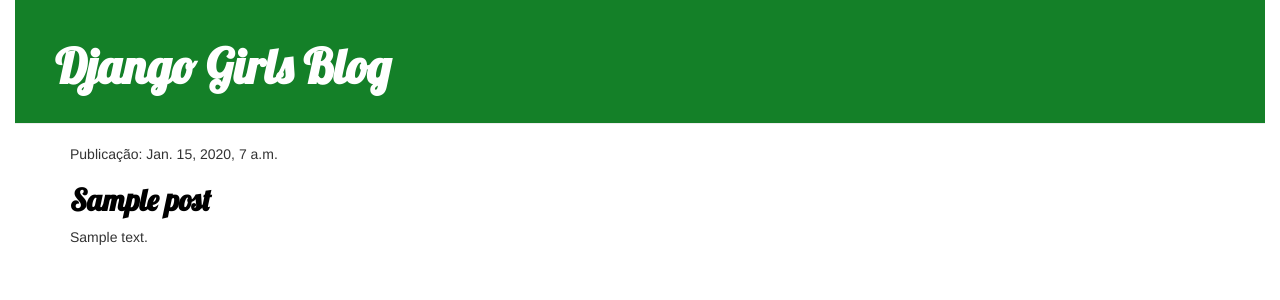
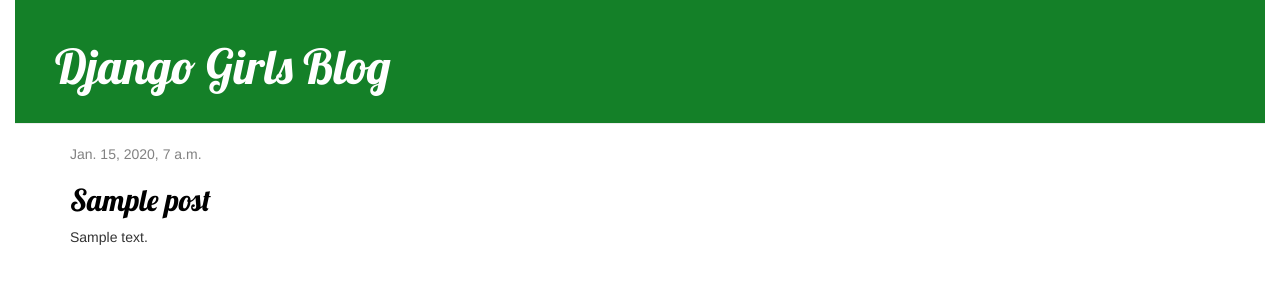
Before and after one commit to pedrolucaspgb/blog_django, a Django app: page / in a window 1280 px wide. Shown: the top 300 px of the page. Run offline with Django 3.2, Linux system fonts and the light colour scheme; tables that the repository leaves empty hold one stand-in row (values such as "Sample post"); some libraries are stand-ins or nearby versions.

Commit message:
added view and template for detailed blog post as well as CSS for the site

```diff
--- a/blog/templates/blog/base.html
+++ b/blog/templates/blog/base.html
@@ -1,12 +1,11 @@
 {% load static %}
 <html>
     <head>
-        <title>Django Girls Blog</title>
+        <title>Django Girls blog</title>
         <link rel="stylesheet" href="//maxcdn.bootstrapcdn.com/bootstrap/3.2.0/css/bootstrap.min.css">
         <link rel="stylesheet" href="//maxcdn.bootstrapcdn.com/bootstrap/3.2.0/css/bootstrap-theme.min.css">
+        <link href='//fonts.googleapis.com/css?family=Lobster&subset=latin,latin-ext' rel='stylesheet' type='text/css'>
         <link rel="stylesheet" href="{% static 'css/blog.css' %}">
-        <link href="//fonts.googleapis.com/css?family=Lobster&subset=latin,latin-ext" rel="stylesheet" type="text/css">
-
     </head>
     <body>
         <div class="page-header">
@@ -21,4 +20,5 @@
             </div>
         </div>
     </body>
+
 </html>
--- a/blog/templates/blog/post_list.html
+++ b/blog/templates/blog/post_list.html
@@ -1,31 +1,13 @@
-{% load static %}
-<html>
-    <head>
-        <title>Django Girls Blog</title>
-        <link rel="stylesheet" href="//maxcdn.bootstrapcdn.com/bootstrap/3.2.0/css/bootstrap.min.css">
-        <link rel="stylesheet" href="//maxcdn.bootstrapcdn.com/bootstrap/3.2.0/css/bootstrap-theme.min.css">
-        <link rel="stylesheet" href="{% static 'css/blog.css' %}">
-        <link href="//fonts.googleapis.com/css?family=Lobster&subset=latin,latin-ext" rel="stylesheet" type="text/css">
+{% extends 'blog/base.html' %}
 
-    </head>
-        <body>
-            <div class="page-header">
-                <h1 style="text-align:left><a href="/"><strong>Django Girls Blog</strong></a></h1>
-
+{% block content %}
+    {% for post in posts %}
+        <div class="post">
+            <div class="date">
+                {{ post.published_date }}
             </div>
-
-                <div class="content container">
-                    <div class="row">
-                        <div class="col-md-8">
-                            {% for post in posts %}
-                            <div class="post">
-                                <p>Publicação: {{ post.published_date }}</p>
-                                <h2><a href=""><strong>{{post.title}}</strong></a></h2>
-                                <p>{{ post.text|linebreaksbr }}</p>
-                            </div>
-                            {% endfor %}
-                        </div>
-                    </div>
-                </div>
-        </body>
-</html>
+            <h2><a href="{% url 'post_detail' pk=post.pk %}">{{ post.title }}</a></h2>
+            <p>{{ post.text|linebreaksbr }}</p>
+        </div>
+    {% endfor %}
+{% endblock %}
--- a/blog/urls.py
+++ b/blog/urls.py
@@ -2,5 +2,7 @@
 from . import views
 
 urlpatterns = [
-    path('', views.post_list, name='post_list')
+    path('', views.post_list, name='post_list'),
+    path('post/<int:pk>/',views.post_detail, name='post_detail'), # pk=Primary Key
+
 ]
--- a/blog/views.py
+++ b/blog/views.py
@@ -1,4 +1,4 @@
-from django.shortcuts import render
+from django.shortcuts import render,get_object_or_404
 from django.utils import timezone
 from .models import Post
 
@@ -8,3 +8,7 @@
 def post_list (request):
     posts = Post.objects.filter(published_date__lte=timezone.now()).order_by('published_date')
     return render(request, 'blog/post_list.html', {'posts': posts})
+
+def post_detail(request,pk):
+    post = get_object_or_404(Post, pk=pk)
+    return render(request,'blog/post_detail.html',{'post': post})
```
Also changed, not shown: blog/templates/blog/post_detail.html (added, +13 -0 lines). Lines whose indentation alone changed are shown as unchanged.
